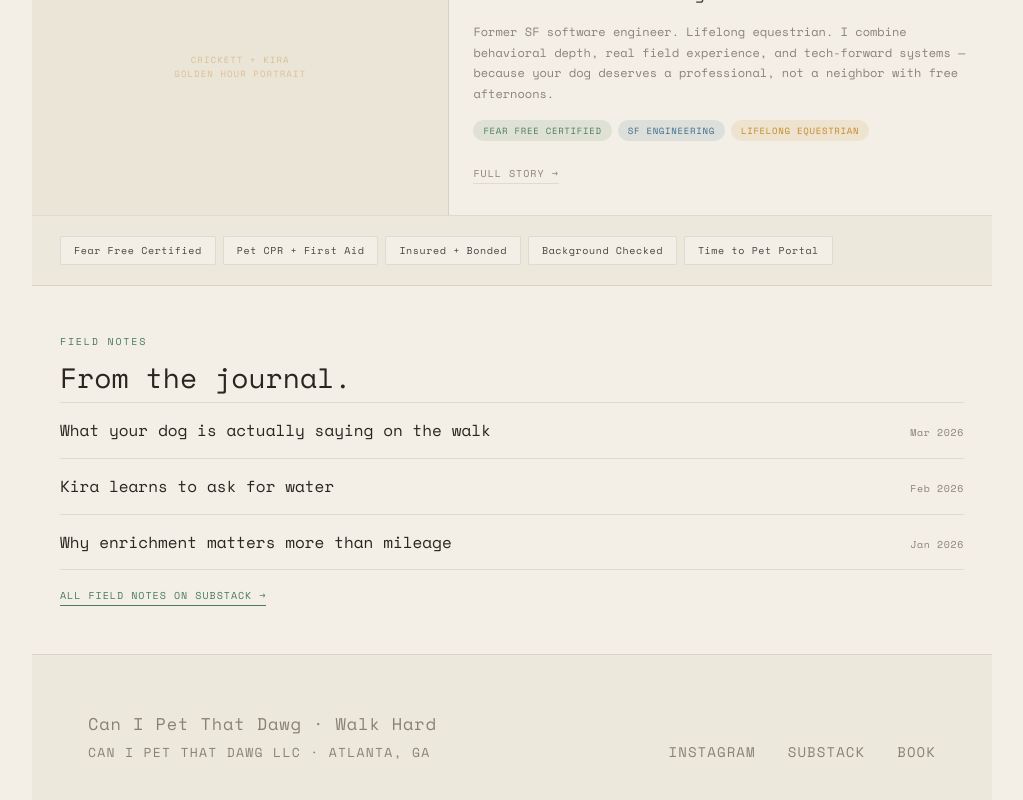
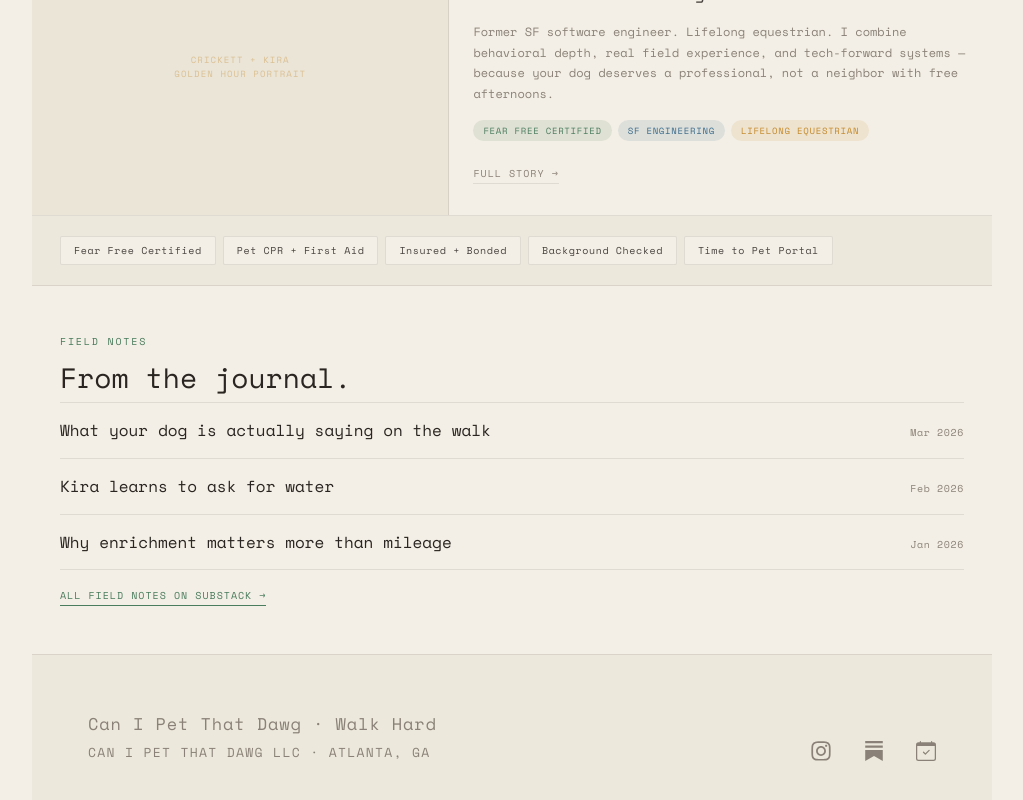
Before and after one commit to darkhorsedevloper/canipetthatdawg, a React (Vite) app: page / in a window 1280 px wide. Shown: the part 2135-2935 px from the top of the page, without its empty margins (128-1151 px from the left). Built offline with nearby package versions, Linux system fonts and the light colour scheme.

Commit message:
footer icons with real IG link

```diff
--- a/package.json
+++ b/package.json
@@ -11,7 +11,8 @@
   },
   "dependencies": {
     "react": "^19.2.4",
-    "react-dom": "^19.2.4"
+    "react-dom": "^19.2.4",
+    "react-icons": "^5.6.0"
   },
   "devDependencies": {
     "@eslint/js": "^9.39.4",
--- a/src/components/Footer.jsx
+++ b/src/components/Footer.jsx
@@ -1,3 +1,25 @@
+import { FaInstagram } from 'react-icons/fa'
+import { SiSubstack } from 'react-icons/si'
+import { BsCalendarCheck } from 'react-icons/bs'
+
+const links = [
+  {
+    icon: <FaInstagram size={22} />,
+    href: 'https://www.instagram.com/can_i_petthatdawgllc',
+    label: 'Instagram',
+  },
+  {
+    icon: <SiSubstack size={20} />,
+    href: 'https://substack.com/@canipetthatdawg',
+    label: 'Substack',
+  },
+  {
+    icon: <BsCalendarCheck size={20} />,
+    href: '#book',
+    label: 'Book',
+  },
+]
+
 export default function Footer() {
   return (
     <footer className="footer">
@@ -11,12 +33,18 @@ export default function Footer() {
       </div>
 
       <div className="footer-links">
-        {['Instagram', 'Substack', 'Book'].map(link => (
-          <a key={link} href={`#${link.toLowerCase()}`} style={{
-            fontSize: '14px', letterSpacing: '0.08em',
-            textTransform: 'uppercase', color: 'var(--muted)',
-          }}>
-            {link}
+        {links.map(({ icon, href, label }) => (
+          <a
+            key={label}
+            href={href}
+            target={href.startsWith('http') ? '_blank' : undefined}
+            rel={href.startsWith('http') ? 'noreferrer' : undefined}
+            aria-label={label}
+            style={{ color: 'var(--muted)', display: 'flex', alignItems: 'center', transition: 'color 0.2s' }}
+            onMouseEnter={e => e.currentTarget.style.color = 'var(--orange)'}
+            onMouseLeave={e => e.currentTarget.style.color = 'var(--muted)'}
+          >
+            {icon}
           </a>
         ))}
       </div>
```
Also changed, not shown: 1 other file (tests, documents, lock files or other folders).
